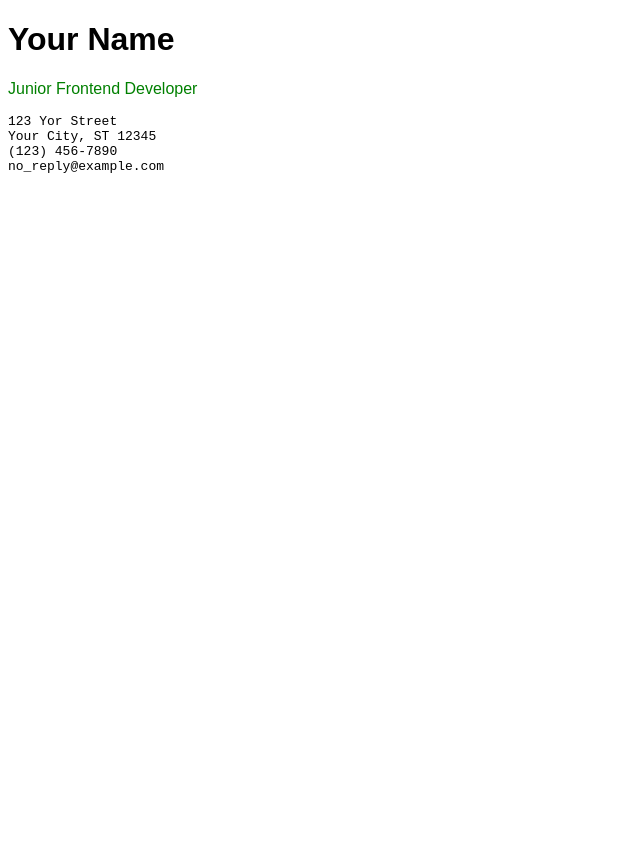
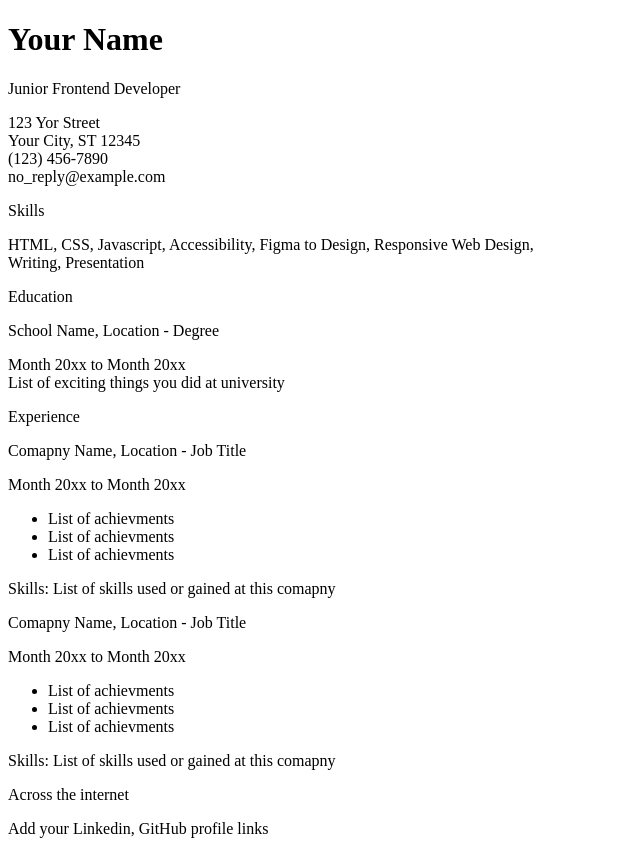
Before and after one commit to Khifayath007/Single-Page-CV, a plain HTML site: page index.html in a window 1280 px wide. Shown: the whole page, without its empty margins (0-640 px from the left). Before the commit the page ends 800 px from the top, so only its background shows below. Drawn offline with Linux system fonts and the light colour scheme.

Commit message:
file updated

```diff
--- a/index.html
+++ b/index.html
@@ -13,11 +13,37 @@
     <meta property="og:image" content=https://images.pexels.com/photos/5989925/pexels-photo-5989925.jpeg?auto=compress&cs=tinysrgb&w=1260&h=750&dpr=1>
 </head>
 <body>
-    <h1 style="font-family: Arial, Helvetica, sans-serif;">Your Name</h1>
-    <p style="font-family: sans-serif; color: green;">Junior Frontend Developer</p>
-    <pre>123 Yor Street
-Your City, ST 12345
-(123) 456-7890
-no_reply@example.com</pre>
+    <h1>Your Name</h1>
+    <p>Junior Frontend Developer</p>
+    <p>123 Yor Street<br>
+       Your City, ST 12345<br>
+       (123) 456-7890<br>
+       no_reply@example.com</p>
+    <p>Skills</p>
+    <p>HTML, CSS, Javascript, Accessibility, Figma to Design, Responsive Web Design, <br> Writing, Presentation</p>
+    <p>Education</p>
+    <p>School Name, Location - Degree</p>
+    <p>Month 20xx to Month 20xx<br>
+        List of exciting things you did at university
+    </p>
+    <p>Experience</p>
+    <p>Comapny Name, Location - Job Title</p>
+    <p>Month 20xx to Month 20xx</p>
+    <ul style="list-style-type: disc;">
+        <li>List of achievments</li>
+        <li>List of achievments</li>
+        <li>List of achievments</li>
+    </ul>
+    <p>Skills: List of skills used or gained at this comapny</p>
+    <p>Comapny Name, Location - Job Title</p>
+    <p>Month 20xx to Month 20xx</p>
+    <ul style="list-style-type: disc;">
+        <li>List of achievments</li>
+        <li>List of achievments</li>
+        <li>List of achievments</li>
+    </ul>
+    <p>Skills: List of skills used or gained at this comapny</p>
+    <p>Across the internet</p>
+    <p>Add your Linkedin, GitHub profile links</p>
 </body>
 </html>
```
